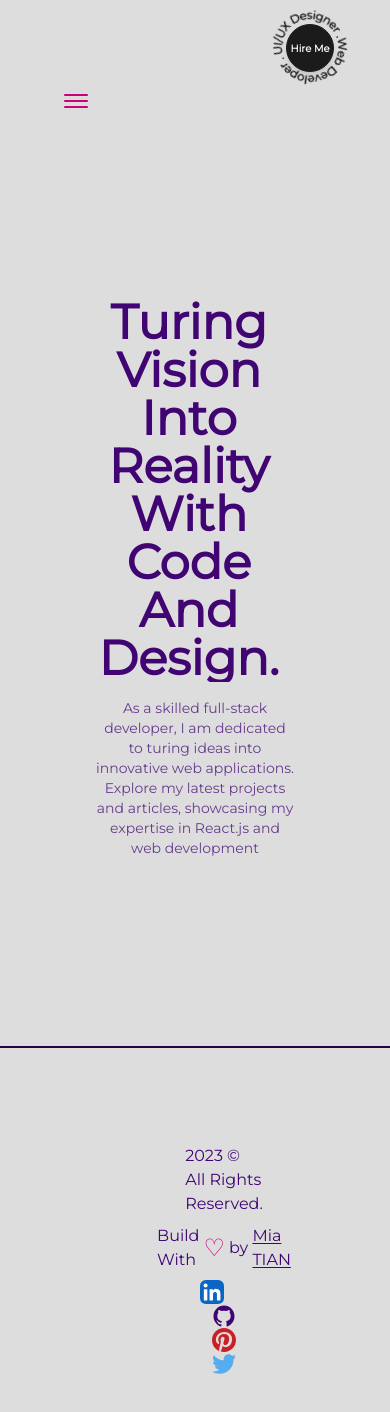
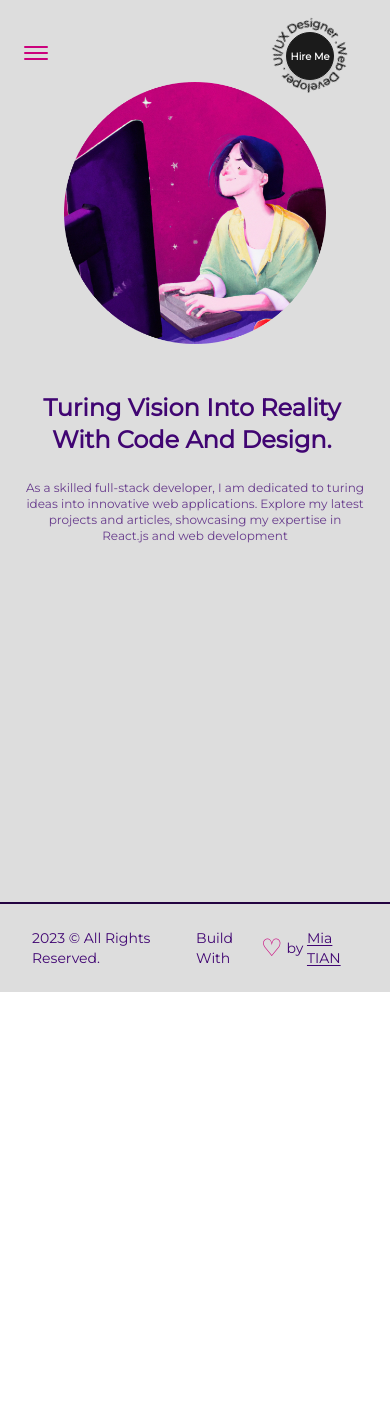
Before and after one commit to MiaTian1024/My-Portfolio, a React (Vite) app: page / in a window 390 px wide. Shown: the top 1412 px of the page. After the commit the page ends 992 px from the top, so only its background shows below. Built offline with nearby package versions, Linux system fonts and the light colour scheme.

Commit message:
fix responsive bugs

```diff
--- a/src/components/AnimatedText.jsx
+++ b/src/components/AnimatedText.jsx
@@ -30,7 +30,7 @@ const singleWord={
 
 const AnimatedText = ({text, className=""}) => {
   return (
-    <div className='w-full mx-auto py-2 sm:py-0 flex items-center justify-center text-center overflow-hidden'>
+    <div className='w-full py-2 flex items-center justify-center text-center overflow-hidden'>
       <motion.h1 className={`inline-block w-full text-blue font-black capitalize text-8xl ${className}`}
         variants={quote}
         initial="initial"
--- a/src/components/Footer.jsx
+++ b/src/components/Footer.jsx
@@ -5,46 +5,14 @@ import Layout from './Layout'
 
 const Footer = () => {
   return (
-    <footer className='bg-primary px-32 w-full border-t-2 border-solid border-darkBlue font-medium text-lg text-blue sm:text-base'>
-        <Layout className='py-8 flex items-center justify-between lg:flex-col lg:py-6'>
+    <footer className='bg-primary px-32 large:px-24 middle:px-12 small:px-8 w-full border-t-2 border-solid border-darkBlue font-medium text-lg text-blue small:text-base z-10'>
+        <div className='py-6 flex items-center justify-between  large:text-base small:text-sm'>
             <span>{new Date().getFullYear()} &copy; All Rights Reserved.</span>
-            <div className='flex items-center lg:py-2'>
+            <div className='flex items-center'>
                 Build With <span className='text-pink text-2xl px-1'>&#9825;</span>
                 by&nbsp;<a href="https://devdreaming.com" className='underline underline-offset-2'>Mia TIAN</a>
             </div>
-            <nav className='flex items-center justify-start flex-wrap '>
-              <motion.a href="https://linkedin.com" target={"_blank"}
-                whileHover={{y:-2}}
-                whileTap={{scale:0.9}}
-                className='w-6 mr-3'
-              >
-                  <LinkedInIcon />
-              </motion.a>
-              <motion.a href="https://linkedin.com" target={"_blank"}
-                whileHover={{y:-2}}
-                whileTap={{scale:0.9}}
-                className='w-6 mx-3'
-              >
-                  <GithubIcon />
-              </motion.a>
-              <motion.a href="https://linkedin.com" target={"_blank"}
-                whileHover={{y:-2}}
-                whileTap={{scale:0.9}}
-                className='w-6 mx-3'
-              >
-                  <PinterestIcon />
-              </motion.a>
-              <motion.a href="https://linkedin.com" target={"_blank"}
-                whileHover={{y:-2}}
-                whileTap={{scale:0.9}}
-                className='w-6 ml-3'
-              >
-                  <TwitterIcon />
-              </motion.a>
-
-            </nav>
-
-        </Layout>
+        </div>
     </footer>
   )
 }
--- a/src/components/HireMe.jsx
+++ b/src/components/HireMe.jsx
@@ -4,13 +4,13 @@ import { CircularText } from './Icons'
 const HireMe = () => {
   return (
     <div className='fixed left-4 bottom-4 flex items-center justify-center overflow-hidden
-        md:right-8 md:left-auto md:top-0 md:bottom-auto md:absolute z-10'>
-      <div className='w-48 h-auto flex item-center justify-center relative md:w-24'>
+        large:right-8 large:left-auto large:top-2 large:bottom-auto large:absolute z-10'>
+      <div className='w-48 h-auto flex item-center justify-center relative large:w-24'>
         <CircularText className={'fill-dark animate-spin-slow'} />
         <a href="mailto:sddxtm123@gmail.com"
            className='flex items-center justify-center absolute left-1/2 top-1/2 -translate-x-1/2 -translate-y-1/2
             bg-dark text-light shadow-md border border-solid border-dark w-20 h-20 rounded-full font-semibold
-            hover:bg-light hover:text-dark md:w-12 md:h-12 md:text-[10px]'>
+            hover:bg-light hover:text-dark large:w-12 large:h-12 large:text-[10px]'>
                 Hire Me
             </a>
 
--- a/src/components/Layout.jsx
+++ b/src/components/Layout.jsx
@@ -2,7 +2,7 @@ import React from 'react';
 
 const Layout = ({children, className=""}) => {
   return (
-    <div className={`w-full h-full inline-block z-0 bg-primary xl:p-24 lg:p-16 md:p-12 sm:p-8 ${className}`}>
+    <div className={`w-full h-full z-0 bg-primary 2xl:p-32 xlarge:p-24 large:p-16 middle:p-12 small:p-8 xs:p-6 ${className}`}>
       {children}
     </div>
   );
--- a/src/components/Navbar.jsx
+++ b/src/components/Navbar.jsx
@@ -45,15 +45,15 @@ const Navbar = () => {
   }
 
   return (
-    <header className= "w-full p-24 lg:px-16 md:px-12 sm:px-8 font-medium text-lg bg-primary flex items-center justify-between relative z-10" >
+    <header className= "w-full pt-12 px-32 large:px-16 middle:px-12 small:px-8 xs:px-6 font-medium text-lg bg-primary flex items-center relative z-10" >
 
-      <button className='flex-col justify-center items-center hidden lg:flex' onClick={handleClick}>
+      <button className='flex-col justify-center items-center hidden large:flex' onClick={handleClick}>
         <span className={`bg-pink block transition-all duration-300 ease-out h-0.5 w-6 rounded-sm ${isOpen ? 'rotate-45 translate-y-1' : '-translate-y-0.5'}`}></span>
         <span className={`bg-pink block transition-all duration-300 ease-out h-0.5 w-6 rounded-sm my-0.5 ${isOpen ? 'opacity-0' : 'opacity-100'}`}></span>
         <span className={`bg-pink block transition-all duration-300 ease-out h-0.5 w-6 rounded-sm ${isOpen ? '-rotate-45 -translate-y-1' : 'translate-y-0.5'}`}></span>
       </button>
 
-      <div className='w-full flex justify-between items-center lg:hidden'>
+      <div className=' max-w-7xl w-full flex justify-between items-center large:hidden'>
         <nav>
         <CustomLink href="/" title="Home" className='mr-4'/>
         <CustomLink href="/skills" title="Skills" className='mx-4'/>
--- a/src/page/Home.jsx
+++ b/src/page/Home.jsx
@@ -7,26 +7,26 @@ const Home = () => {
   return (
     <div>
       <TransitionEffect  />
-        <Layout className='pt-0 md:pt-16 sm:pt-8'>
-          <div className='flex items-center justify-between w-full lg:flex-col'>
+        <Layout className='pt-0 flex items-center justify-center'>
+          <div className='flex max-w-7xl items-center justify-between gap-10 large:flex-col'>
 
-            <div className='w-1/2 lg:hidden md:inline-block md:w-full'>
+            <div className='w-2/5 large:w-1/2 middle:w-3/5 small:w-full small:px-10'>
 
               <img
                 src={heroImage}
                 alt="heroImage"
-                className='w-full h-auto pr-20 '
+                className=''
                 >
               </img>
             </div>
 
-            <div className='w-1/2 flex flex-col items-center self-center lg:w-full lg:text-center'>
+            <div className='w-3/5 flex flex-col items-center self-center large:w-full large:text-center middle:full middle:text-center'>
               <AnimatedText
                 text="Turing Vision Into Reality With Code And Design."
-                className='xl:!text-5xl sm:!text-3xl lg:!text-5xl !text-left lg:!text-center !leading-snug'
+                className='!text-5xl large:!text-4xl middle:!text-3xl small:!text-2xl !text-left large:!text-center !leading-snug'
               />
 
-              <p className='my-4 text-blue/75 font-medium md:text-sm sm:text-xs'>
+              <p className='my-4 text-blue/75 font-medium middle:text-sm small:text-xs'>
                 As a skilled full-stack developer, I am dedicated to turing ideas into innovative web applications.
                 Explore my latest projects and articles, showcasing my expertise in React.js and web development
               </p>
--- a/src/page/Skills.jsx
+++ b/src/page/Skills.jsx
@@ -1,6 +1,6 @@
 import React from 'react';
 import { motion } from 'framer-motion';
-import { TransitionEffect } from '../components';
+import { TransitionEffect, Layout } from '../components';
 
 const Skill =({name, x, y}) => {
   return (
@@ -23,9 +23,11 @@ const Skills = () => {
   return (
     <>
       <TransitionEffect />
-      <h2 className='font-bold text-6xl w-full text-center'>Skills</h2>
-      <div className="w-full min-h-screen relative flex items-center justify-center rounded-full bg-circularLight">
-        <motion.div className='flex items-center justify-center rounded-full font-semibold bg-dark text-light p-8 shadow-dark cursor-pointer'
+      <h2 className='font-bold pt-5 text-6xl w-full text-center'>Skills</h2>
+      <Layout>
+
+          <div className="w-full h-full relative flex items-center justify-center rounded-full bg-circularLight">
+            <motion.div className='flex items-center justify-center rounded-full font-semibold bg-dark text-light p-8 large:p-4 middle:pt-2 shadow-dark cursor-pointer'
               whileHover={{scale:1.05}}
             >
               Web
@@ -41,9 +43,8 @@ const Skills = () => {
             <Skill name="MySQL" x="0vw" y="-20vw" />
             <Skill name="MongoDB" x="-25vw" y="18vw" />
             <Skill name="Figma" x="18vw" y="18vw" />
-
-
           </div>
+      </Layout>
     </>
   );
 }
--- a/tailwind.config.js
+++ b/tailwind.config.js
@@ -25,17 +25,22 @@ module.exports = {
         circularLight: "repeating-radial-gradient(#cb017c 2px, #DDDDDD 5px, #DDDDDD 100px);",
       },
       screens:{
-        "2xl": { max: '1535px'},
-        // => @media (max-width: 1535px) {...}
-        "xl": { max: '1279px'},
-        // => @media (max-width: 1279px) {...}
-        "lg": { max: '1023px'},
-        // => @media (max-width: 1023px) {...}
-        "md": { max: '767px'},
-        // => @media (max-width: 767px) {...}
-        "sm": { max: '639px'},
-        // => @media (max-width: 639px) {...}
-        "xs": { max: '479px'},
+        '2xl': {'max': '1535px'},
+        // => @media (max-width: 1535px) { ... }
+
+        'xlarge': {'max': '1279px'},
+        // => @media (max-width: 1279px) { ... }
+
+        'large': {'max': '1023px'},
+        // => @media (max-width: 1023px) { ... }
+
+        'middle': {'max': '767px'},
+        // => @media (max-width: 767px) { ... }
+
+        'small': {'max': '639px'},
+        // => @media (max-width: 639px) { ... }
+
+        'xs': {'max': '479px'},
         // => @media (max-width: 479px) {...}
       },
     },
```
Lines whose indentation alone changed are shown as unchanged.
